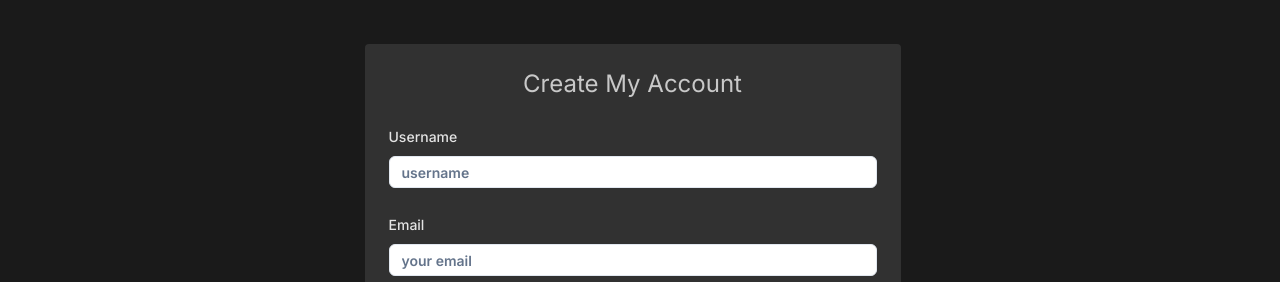
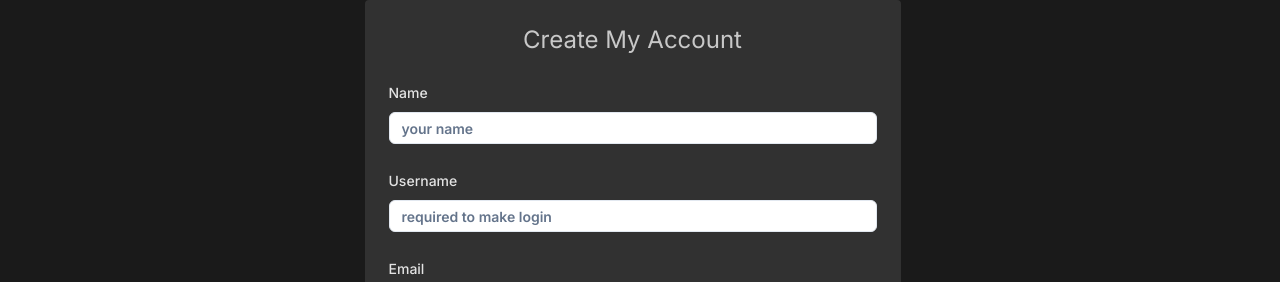
Before and after one commit to jjribeiro1/games-hub, a Next.js app: page /register in a window 1280 px wide. Shown: the part 220-502 px from the top of the page. Built offline with nearby package versions, Linux system fonts and the light colour scheme; no server answers; the database is empty.

Commit message:
feat: name is required to register a user

```diff
--- a/src/app/register/page.tsx
+++ b/src/app/register/page.tsx
@@ -20,6 +20,7 @@ export default function RegisterPage() {
   const form = useForm<z.infer<typeof registerUserSchema>>({
     resolver: zodResolver(registerUserSchema),
     defaultValues: {
+      name: '',
       username: '',
       email: '',
       password: '',
@@ -33,8 +34,8 @@ export default function RegisterPage() {
   ) {
     e?.preventDefault();
     try {
-      const { email, password, username } = values;
-      const newUser = await newUserAuthentication({ email, password, username });
+      const { email, password, username, name } = values;
+      const newUser = await newUserAuthentication({ email, password, username, name });
       setCurrentUser({ ...newUser, displayName: username });
       router.push('/');
       toast.success('Your account has been successfully created');
@@ -54,13 +55,32 @@ export default function RegisterPage() {
 
           <FormField
             control={form.control}
+            name="name"
+            render={({ field }) => (
+              <FormItem>
+                <FormLabel className="text-mine-shaft-100 font-medium">Name</FormLabel>
+                <FormControl>
+                  <Input
+                    placeholder="your name"
+                    type="text"
+                    className="text-black font-semibold h-8"
+                    {...field}
+                  />
+                </FormControl>
+                <FormMessage />
+              </FormItem>
+            )}
+          />
+
+          <FormField
+            control={form.control}
             name="username"
             render={({ field }) => (
               <FormItem>
                 <FormLabel className="text-mine-shaft-100 font-medium">Username</FormLabel>
                 <FormControl>
                   <Input
-                    placeholder="username"
+                    placeholder="required to make login"
                     type="text"
                     className="text-black font-semibold h-8"
                     {...field}
--- a/src/lib/schemas/register-user.ts
+++ b/src/lib/schemas/register-user.ts
@@ -4,6 +4,11 @@ import { nonEmptyMessage } from '@/utils/non-empty-message';
 
 export const registerUserSchema = z
   .object({
+    name: z
+    .string()
+    .nonempty({ message: nonEmptyMessage('name') })
+    .min(3, { message: minLengthMessage('name', 3) }),
+
     username: z
       .string()
       .nonempty({ message: nonEmptyMessage('username') })
--- a/src/services/authentication.ts
+++ b/src/services/authentication.ts
@@ -14,13 +14,13 @@ import {
 import { NewUserAuthenticationInput } from '@/types/new-user-auth-input';
 import { LoginInput } from '@/types/login-input';
 
-export async function newUserAuthentication({ email, password, username }: NewUserAuthenticationInput) {
+export async function newUserAuthentication({ email, password, username, name }: NewUserAuthenticationInput) {
   try {
     await checkUserUniqueFields(email, username);
     const userCredential = await createUserWithEmailAndPassword(auth, email, password);
     const user = userCredential.user;
     await updateProfile(user, { displayName: username });
-    await saveUserTofirestore({ email: user.email as string, uid: user.uid, username });
+    await saveUserTofirestore({ email: user.email as string, uid: user.uid, username, name });
 
     return user;
   } catch (error: any) {
--- a/src/services/user.ts
+++ b/src/services/user.ts
@@ -16,8 +16,8 @@ import { UniqueFieldValidationError } from '@/exceptions';
 import { SaveUserToFirestoreInput } from '@/types/save-user-to-firestore-input';
 import { GameInLibrary, UserInfo } from '@/types/user-info';
 
-export async function saveUserTofirestore({ email, uid, username }: SaveUserToFirestoreInput) {
-  await setDoc(doc(db, 'users', uid), { email, username });
+export async function saveUserTofirestore({ email, uid, username, name }: SaveUserToFirestoreInput) {
+  await setDoc(doc(db, 'users', uid), { email, username, name });
 }
 
 export async function checkUserUniqueFields(email: string, username: string) {
--- a/src/types/new-user-auth-input.ts
+++ b/src/types/new-user-auth-input.ts
@@ -1,4 +1,5 @@
 export interface NewUserAuthenticationInput {
+  name: string;
   username: string;
   email: string;
   password: string;
--- a/src/types/save-user-to-firestore-input.ts
+++ b/src/types/save-user-to-firestore-input.ts
@@ -1,5 +1,6 @@
 export interface SaveUserToFirestoreInput {
   uid: string;
+  name: string;
   username: string;
   email: string;
 }
--- a/src/types/user-info.ts
+++ b/src/types/user-info.ts
@@ -2,6 +2,7 @@ import { Game } from './game';
 
 export interface UserInfo {
   id: string;
+  name: string;
   username: string;
   email: string;
   library: GameInLibrary[];
```
